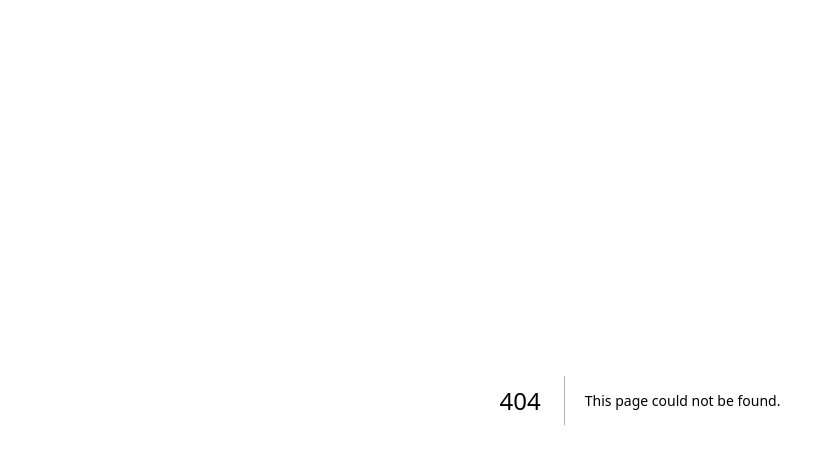
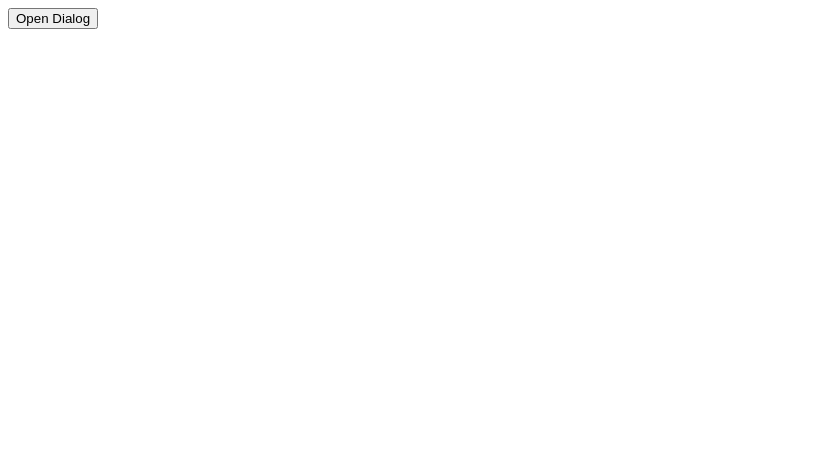
Before and after one commit to gauravshuklarwit/new-web-features, a Next.js app: page /invoker-commands in a window 1280 px wide. Before the commit this address had no page. Shown: the top 464 px of the page, without its empty margins (0-835 px from the left). Built offline with nearby package versions, Linux system fonts and the light colour scheme.

Commit message:
Learn invoker commands

```diff
--- /dev/null
+++ b/src/app/invoker-commands/page.tsx
@@ -0,0 +1,30 @@
+/* Traditional way */
+
+// "use client";
+
+// import { useRef } from "react";
+
+// export default function InvokerCommands() {
+//   const dialogElement = useRef<HTMLDialogElement>(null);
+
+//   const handleClick = () => {
+//     dialogElement.current?.showModal();
+//   };
+
+//   return (
+//     <div>
+//       <button onClick={handleClick}>Open Dialog</button>
+//       <dialog ref={dialogElement}>Dialog content goes here</dialog>
+//     </div>
+//   );
+// }
+
+/* Modern way */
+export default function Page() {
+  return (
+    <div>
+      <button commandfor="my-dialog" command="show-modal">Open Dialog</button>
+      <dialog id="my-dialog">Dialog content goes here</dialog>
+    </div>
+  );
+}
--- a/src/app/page.tsx
+++ b/src/app/page.tsx
@@ -32,6 +32,9 @@
         <li>
           <Link href="/anchor-positioning">Anchor positioning</Link>
         </li>
+        <li>
+          <Link href="/invoker-commands">Invoker commands</Link>
+        </li>
       </ol>
     </div>
   );
```
